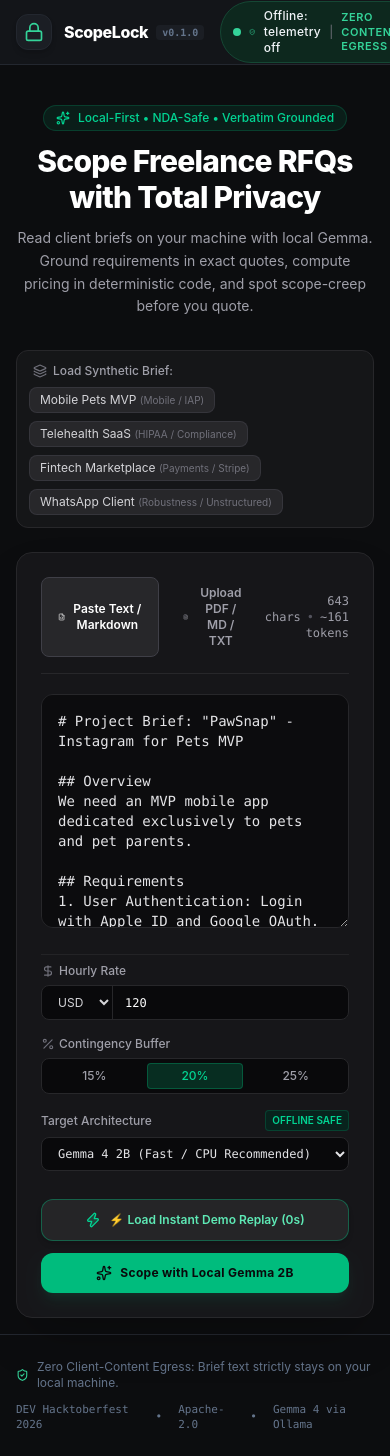
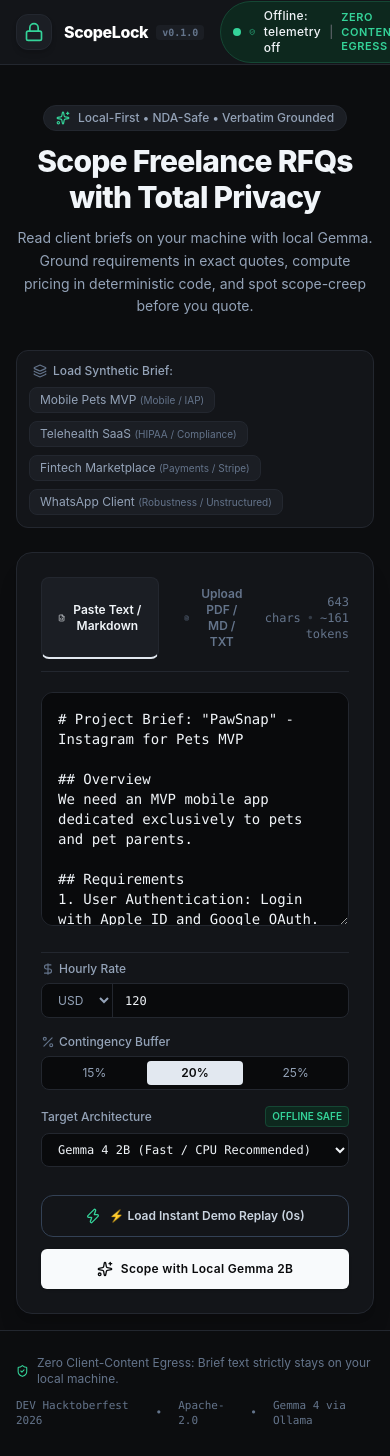
Before and after one commit to Rish-51/ScopeLock, a React (Vite) app in the folder frontend/: page / in a window 390 px wide. Shown: the top 1456 px of the page. Built offline with nearby package versions, Linux system fonts and the light colour scheme; no server answers.

Commit message:
feat: add IngestionDropzone component for uploading and analyzing project briefs

```diff
--- a/frontend/src/components/IngestionDropzone.tsx
+++ b/frontend/src/components/IngestionDropzone.tsx
@@ -168,23 +168,36 @@ export const IngestionDropzone: React.FC = () => {
     <div className="w-full max-w-4xl mx-auto space-y-6">
       {/* Hero Header */}
       <div className="text-center space-y-3 pt-6 pb-2">
-        <div className="inline-flex items-center gap-2 px-3 py-1 rounded-full bg-emerald-500/10 border border-emerald-500/20 text-emerald-400 text-xs font-medium">
-          <Sparkles className="w-3.5 h-3.5" />
+        <div
+          className="inline-flex items-center gap-2 px-3 py-1 rounded-full text-xs font-medium"
+          style={{
+            backgroundColor: 'var(--bg-elevated)',
+            border: '1px solid var(--border-subtle)',
+            color: 'var(--text-secondary)',
+          }}
+        >
+          <Sparkles className="w-3.5 h-3.5" style={{ color: 'var(--status-safe-fg)' }} />
           <span>Local-First • NDA-Safe • Verbatim Grounded</span>
         </div>
-        <h1 className="text-3xl sm:text-4xl font-extrabold tracking-tight text-white">
+        <h1 className="text-3xl sm:text-4xl font-extrabold tracking-tight" style={{ color: 'var(--text-primary)' }}>
           Scope Freelance RFQs with Total Privacy
         </h1>
-        <p className="text-zinc-400 max-w-2xl mx-auto text-sm sm:text-base leading-relaxed">
+        <p className="max-w-2xl mx-auto text-sm sm:text-base leading-relaxed" style={{ color: 'var(--text-secondary)' }}>
           Read client briefs on your machine with local Gemma. Ground requirements in exact quotes,
           compute pricing in deterministic code, and spot scope-creep before you quote.
         </p>
       </div>
 
       {/* Preset Briefs Bar */}
-      <div className="flex flex-wrap items-center justify-between gap-2 p-3 bg-zinc-900/80 border border-zinc-800 rounded-xl">
-        <span className="text-xs font-medium text-zinc-400 flex items-center gap-1.5 pl-1">
-          <Layers className="w-3.5 h-3.5 text-zinc-500" />
+      <div
+        className="flex flex-wrap items-center justify-between gap-2 p-3 rounded-xl"
+        style={{
+          backgroundColor: 'var(--bg-surface)',
+          border: '1px solid var(--border-subtle)',
+        }}
+      >
+        <span className="text-xs font-medium flex items-center gap-1.5 pl-1" style={{ color: 'var(--text-secondary)' }}>
+          <Layers className="w-3.5 h-3.5" style={{ color: 'var(--text-muted)' }} />
           <span>Load Synthetic Brief:</span>
         </span>
         <div className="flex flex-wrap gap-2">
@@ -196,45 +209,68 @@ export const IngestionDropzone: React.FC = () => {
                 setActiveInputTab("paste");
                 setSelectedFile(null);
               }}
-              className="px-2.5 py-1 text-xs rounded-lg bg-zinc-800 hover:bg-zinc-700 text-zinc-300 hover:text-white border border-zinc-700/60 transition-colors cursor-pointer"
+              className="px-2.5 py-1 text-xs rounded-lg transition-colors cursor-pointer"
+              style={{
+                backgroundColor: 'var(--bg-elevated)',
+                border: '1px solid var(--border-subtle)',
+                color: 'var(--text-secondary)',
+              }}
+              onMouseEnter={(e) => {
+                e.currentTarget.style.color = 'var(--text-primary)';
+                e.currentTarget.style.borderColor = 'var(--border-strong)';
+              }}
+              onMouseLeave={(e) => {
+                e.currentTarget.style.color = 'var(--text-secondary)';
+                e.currentTarget.style.borderColor = 'var(--border-subtle)';
+              }}
             >
-              {b.name} <span className="text-[10px] text-zinc-500">({b.tag})</span>
+              {b.name} <span className="text-[10px]" style={{ color: 'var(--text-muted)' }}>({b.tag})</span>
             </button>
           ))}
         </div>
       </div>
 
       {/* Input Tabs & Main Card */}
-      <div className="bg-zinc-900/90 border border-zinc-800 rounded-2xl p-6 shadow-2xl backdrop-blur-sm space-y-5">
-        <div className="flex items-center justify-between border-b border-zinc-800 pb-4">
+      <div
+        className="rounded-2xl p-6 shadow-xl space-y-5"
+        style={{
+          backgroundColor: 'var(--bg-surface)',
+          border: '1px solid var(--border-subtle)',
+        }}
+      >
+        <div className="flex items-center justify-between pb-3" style={{ borderBottom: '1px solid var(--border-subtle)' }}>
           <div className="flex gap-2">
             <button
               onClick={() => setActiveInputTab("paste")}
-              className={`px-4 py-2 text-xs font-semibold rounded-lg transition-colors cursor-pointer flex items-center gap-2 ${
-                activeInputTab === "paste"
-                  ? "bg-zinc-800 text-white border border-zinc-700"
-                  : "text-zinc-400 hover:text-zinc-200"
-              }`}
+              className="px-4 py-2 text-xs font-semibold rounded-lg transition-all cursor-pointer flex items-center gap-2"
+              style={{
+                backgroundColor: activeInputTab === "paste" ? 'var(--bg-elevated)' : 'transparent',
+                color: activeInputTab === "paste" ? 'var(--text-primary)' : 'var(--text-muted)',
+                border: activeInputTab === "paste" ? '1px solid var(--border-subtle)' : '1px solid transparent',
+                borderBottom: activeInputTab === "paste" ? '2px solid var(--border-focus)' : '1px solid transparent',
+              }}
             >
               <FileCode className="w-3.5 h-3.5" />
               <span>Paste Text / Markdown</span>
             </button>
             <button
               onClick={() => setActiveInputTab("file")}
-              className={`px-4 py-2 text-xs font-semibold rounded-lg transition-colors cursor-pointer flex items-center gap-2 ${
-                activeInputTab === "file"
-                  ? "bg-zinc-800 text-white border border-zinc-700"
-                  : "text-zinc-400 hover:text-zinc-200"
-              }`}
+              className="px-4 py-2 text-xs font-semibold rounded-lg transition-all cursor-pointer flex items-center gap-2"
+              style={{
+                backgroundColor: activeInputTab === "file" ? 'var(--bg-elevated)' : 'transparent',
+                color: activeInputTab === "file" ? 'var(--text-primary)' : 'var(--text-muted)',
+                border: activeInputTab === "file" ? '1px solid var(--border-subtle)' : '1px solid transparent',
+                borderBottom: activeInputTab === "file" ? '2px solid var(--border-focus)' : '1px solid transparent',
+              }}
             >
               <FileText className="w-3.5 h-3.5" />
               <span>Upload PDF / MD / TXT</span>
             </button>
           </div>
 
-          <div className="text-right text-xs font-mono text-zinc-400">
+          <div className="text-right text-xs font-mono" style={{ color: 'var(--text-muted)' }}>
             <span>{charCount.toLocaleString()} chars</span>
-            <span className="mx-1.5 text-zinc-600">•</span>
+            <span className="mx-1.5 opacity-40">•</span>
             <span>~{estimatedTokens.toLocaleString()} tokens</span>
           </div>
         </div>
@@ -247,7 +283,18 @@ export const IngestionDropzone: React.FC = () => {
               onChange={(e) => setPastedText(e.target.value)}
               placeholder="Paste your client RFQ, project brief, or email here..."
               rows={10}
-              className="w-full bg-zinc-950/70 border border-zinc-800 rounded-xl p-4 text-sm font-mono text-zinc-200 placeholder-zinc-600 focus:outline-none focus:border-emerald-500/50 focus:ring-1 focus:ring-emerald-500/50 transition-all resize-y"
+              className="w-full rounded-xl p-4 text-sm font-mono transition-all resize-y outline-none"
+              style={{
+                backgroundColor: 'var(--bg-input)',
+                border: '1px solid var(--border-subtle)',
+                color: 'var(--text-primary)',
+              }}
+              onFocus={(e) => {
+                e.currentTarget.style.borderColor = 'var(--border-focus)';
+              }}
+              onBlur={(e) => {
+                e.currentTarget.style.borderColor = 'var(--border-subtle)';
+              }}
             />
           </div>
         ) : (
@@ -255,7 +302,11 @@ export const IngestionDropzone: React.FC = () => {
             onDragOver={(e) => e.preventDefault()}
             onDrop={handleDrop}
             onClick={() => fileInputRef.current?.click()}
-            className="border-2 border-dashed border-zinc-800 hover:border-zinc-700 rounded-xl p-10 text-center cursor-pointer bg-zinc-950/40 hover:bg-zinc-950/70 transition-all"
+            className="border-2 border-dashed rounded-xl p-10 text-center cursor-pointer transition-all"
+            style={{
+              backgroundColor: 'var(--bg-input)',
+              borderColor: 'var(--border-subtle)',
+            }}
           >
             <input
               ref={fileInputRef}
@@ -264,35 +315,46 @@ export const IngestionDropzone: React.FC = () => {
               onChange={handleFileChange}
               className="hidden"
             />
-            <Upload className="w-10 h-10 text-zinc-500 mx-auto mb-3" />
+            <Upload className="w-10 h-10 mx-auto mb-3" style={{ color: 'var(--text-muted)' }} />
             {selectedFile ? (
               <div className="space-y-1">
-                <p className="text-sm font-medium text-emerald-400">{selectedFile.name}</p>
-                <p className="text-xs text-zinc-500">{(selectedFile.size / 1024).toFixed(1)} KB</p>
+                <p className="text-sm font-medium" style={{ color: 'var(--status-safe-fg)' }}>{selectedFile.name}</p>
+                <p className="text-xs" style={{ color: 'var(--text-muted)' }}>{(selectedFile.size / 1024).toFixed(1)} KB</p>
               </div>
             ) : (
               <div className="space-y-1">
-                <p className="text-sm font-medium text-zinc-300">
+                <p className="text-sm font-medium" style={{ color: 'var(--text-primary)' }}>
                   Drag and drop your RFP document, or click to browse
                 </p>
-                <p className="text-xs text-zinc-500">Supports .pdf, .md, .txt (max 10MB)</p>
+                <p className="text-xs" style={{ color: 'var(--text-muted)' }}>Supports .pdf, .md, .txt (max 10MB)</p>
               </div>
             )}
           </div>
         )}
 
         {/* Commercial Configuration Parameters */}
-        <div className="grid grid-cols-1 sm:grid-cols-3 gap-4 pt-2 border-t border-zinc-800/80">
+        <div className="grid grid-cols-1 sm:grid-cols-3 gap-4 pt-2" style={{ borderTop: '1px solid var(--border-subtle)' }}>
           <div>
-            <label className="block text-xs font-medium text-zinc-400 mb-1.5 flex items-center gap-1">
-              <DollarSign className="w-3.5 h-3.5 text-zinc-500" />
+            <label className="block text-xs font-medium mb-1.5 flex items-center gap-1" style={{ color: 'var(--text-secondary)' }}>
+              <DollarSign className="w-3.5 h-3.5" style={{ color: 'var(--text-muted)' }} />
               <span>Hourly Rate</span>
             </label>
-            <div className="flex rounded-lg bg-zinc-950 border border-zinc-800 focus-within:border-zinc-600">
+            <div
+              className="flex rounded-lg overflow-hidden"
+              style={{
+                backgroundColor: 'var(--bg-input)',
+                border: '1px solid var(--border-subtle)',
+              }}
+            >
               <select
                 value={currency}
                 onChange={(e) => setCurrency(e.target.value)}
-                className="bg-transparent text-xs text-zinc-300 px-3 py-2 border-r border-zinc-800 focus:outline-none"
+                className="text-xs px-3 py-2 border-r outline-none cursor-pointer"
+                style={{
+                  backgroundColor: 'transparent',
+                  color: 'var(--text-secondary)',
+                  borderColor: 'var(--border-subtle)',
+                }}
               >
                 <option value="USD">USD</option>
                 <option value="INR">INR</option>
@@ -303,27 +365,35 @@ export const IngestionDropzone: React.FC = () => {
                 type="number"
                 value={hourlyRate}
                 onChange={(e) => setHourlyRate(Number(e.target.value) || 0)}
-                className="w-full bg-transparent px-3 py-2 text-xs font-mono text-white focus:outline-none"
+                className="w-full bg-transparent px-3 py-2 text-xs font-mono outline-none"
+                style={{ color: 'var(--text-primary)' }}
               />
             </div>
           </div>
 
           <div>
-            <label className="block text-xs font-medium text-zinc-400 mb-1.5 flex items-center gap-1">
-              <Percent className="w-3.5 h-3.5 text-zinc-500" />
+            <label className="block text-xs font-medium mb-1.5 flex items-center gap-1" style={{ color: 'var(--text-secondary)' }}>
+              <Percent className="w-3.5 h-3.5" style={{ color: 'var(--text-muted)' }} />
               <span>Contingency Buffer</span>
             </label>
-            <div className="grid grid-cols-3 gap-1 bg-zinc-950 p-1 rounded-lg border border-zinc-800">
+            <div
+              className="grid grid-cols-3 gap-1 p-1 rounded-lg"
+              style={{
+                backgroundColor: 'var(--bg-input)',
+                border: '1px solid var(--border-subtle)',
+              }}
+            >
               {[15, 20, 25].map((pct) => (
                 <button
                   key={pct}
                   type="button"
                   onClick={() => setContingencyPercent(pct)}
-                  className={`py-1 text-xs rounded font-medium transition-colors cursor-pointer ${
-                    contingencyPercent === pct
-                      ? "bg-emerald-500/20 text-emerald-400 border border-emerald-500/30"
-                      : "text-zinc-400 hover:text-zinc-200"
-                  }`}
+                  className="py-1 text-xs rounded transition-colors cursor-pointer"
+                  style={{
+                    backgroundColor: contingencyPercent === pct ? 'var(--pill-active-bg)' : 'transparent',
+                    color: contingencyPercent === pct ? 'var(--pill-active-fg)' : 'var(--text-secondary)',
+                    fontWeight: contingencyPercent === pct ? 600 : 400,
+                  }}
                 >
                   {pct}%
                 </button>
@@ -333,15 +403,27 @@ export const IngestionDropzone: React.FC = () => {
 
           <div>
             <div className="flex items-center justify-between mb-1.5">
-              <label className="text-xs font-medium text-zinc-400">Target Architecture</label>
-              <span className="text-[10px] text-emerald-400 font-semibold bg-emerald-950/60 border border-emerald-500/20 px-1.5 py-0.5 rounded">
+              <label className="text-xs font-medium" style={{ color: 'var(--text-secondary)' }}>Target Architecture</label>
+              <span
+                className="text-[10px] font-semibold px-1.5 py-0.5 rounded"
+                style={{
+                  backgroundColor: 'var(--status-safe-bg)',
+                  border: '1px solid var(--status-safe-border)',
+                  color: 'var(--status-safe-fg)',
+                }}
+              >
                 OFFLINE SAFE
               </span>
             </div>
             <select
               value={selectedModel}
               onChange={(e) => setSelectedModel(e.target.value)}
-              className="w-full bg-zinc-950 border border-zinc-800 rounded-lg px-3 py-2 text-xs font-mono text-zinc-200 focus:outline-none focus:border-emerald-500/50 cursor-pointer"
+              className="w-full rounded-lg px-3 py-2 text-xs font-mono outline-none cursor-pointer"
+              style={{
+                backgroundColor: 'var(--bg-input)',
+                border: '1px solid var(--border-subtle)',
+                color: 'var(--text-primary)',
+              }}
             >
               <option value="gemma4:e2b">Gemma 4 2B (Fast / CPU Recommended)</option>
               <option value="gemma4:e4b">Gemma 4 4B (Deep / GPU)</option>
@@ -362,9 +444,14 @@ export const IngestionDropzone: React.FC = () => {
             <button
               type="button"
               onClick={handleLoadDemo}
-              className="shrink-0 px-3 py-1.5 rounded-lg bg-emerald-500/20 hover:bg-emerald-500/30 text-emerald-300 border border-emerald-500/40 text-xs font-semibold flex items-center gap-1.5 transition-colors cursor-pointer self-end sm:self-center"
+              className="shrink-0 px-3 py-1.5 rounded-lg border text-xs font-semibold flex items-center gap-1.5 transition-colors cursor-pointer self-end sm:self-center"
+              style={{
+                backgroundColor: 'var(--bg-elevated)',
+                borderColor: 'var(--border-subtle)',
+                color: 'var(--text-primary)',
+              }}
             >
-              <Zap className="w-3.5 h-3.5 text-emerald-400" />
+              <Zap className="w-3.5 h-3.5" style={{ color: 'var(--status-safe-fg)' }} />
               <span>Load Instant Demo</span>
             </button>
           </div>
@@ -378,9 +465,20 @@ export const IngestionDropzone: React.FC = () => {
               type="button"
               onClick={handleLoadDemo}
               disabled={isAnalyzing}
-              className="py-3 px-4 rounded-xl bg-zinc-800/90 hover:bg-zinc-800 border border-emerald-500/40 hover:border-emerald-500/70 text-emerald-300 hover:text-emerald-200 font-semibold text-xs transition-all shadow-md flex items-center justify-center gap-2 cursor-pointer disabled:opacity-50 disabled:cursor-not-allowed"
+              className="py-3 px-4 rounded-xl font-semibold text-xs transition-all flex items-center justify-center gap-2 cursor-pointer disabled:opacity-50 disabled:cursor-not-allowed"
+              style={{
+                backgroundColor: 'var(--accent-secondary-bg)',
+                border: '1px solid var(--accent-secondary-border)',
+                color: 'var(--accent-secondary-fg)',
+              }}
+              onMouseEnter={(e) => {
+                e.currentTarget.style.backgroundColor = 'var(--accent-secondary-hover)';
+              }}
+              onMouseLeave={(e) => {
+                e.currentTarget.style.backgroundColor = 'var(--accent-secondary-bg)';
+              }}
             >
-              <Zap className="w-4 h-4 text-emerald-400 shrink-0 fill-emerald-400/20" />
+              <Zap className="w-4 h-4 shrink-0" style={{ color: 'var(--status-safe-fg)' }} />
               <span>⚡ Load Instant Demo Replay (0s)</span>
             </button>
 
@@ -389,7 +487,19 @@ export const IngestionDropzone: React.FC = () => {
               type="button"
               onClick={handleAnalyze}
               disabled={isAnalyzing}
-              className="py-3 px-6 rounded-xl bg-emerald-500 hover:bg-emerald-400 disabled:bg-zinc-800 text-zinc-950 disabled:text-zinc-500 font-bold text-xs tracking-wide transition-all shadow-lg shadow-emerald-500/10 hover:shadow-emerald-500/20 flex items-center justify-center gap-2 cursor-pointer disabled:cursor-not-allowed"
+              className="py-3 px-6 text-xs tracking-wide transition-all flex items-center justify-center gap-2 cursor-pointer disabled:opacity-50 disabled:cursor-not-allowed shadow-sm"
+              style={{
+                backgroundColor: 'var(--accent-primary-bg)',
+                color: 'var(--accent-primary-fg)',
+                borderRadius: 'var(--input-radius)',
+                fontWeight: 600,
+              }}
+              onMouseEnter={(e) => {
+                e.currentTarget.style.backgroundColor = 'var(--accent-primary-hover)';
+              }}
+              onMouseLeave={(e) => {
+                e.currentTarget.style.backgroundColor = 'var(--accent-primary-bg)';
+              }}
             >
               {isAnalyzing ? (
                 <>
@@ -407,27 +517,35 @@ export const IngestionDropzone: React.FC = () => {
 
           {/* Active CPU Progress Indicator */}
           {isAnalyzing && (
-            <div className="p-4 rounded-xl bg-zinc-950/90 border border-zinc-800/80 space-y-2.5 text-xs text-zinc-300 animate-in fade-in duration-300">
+            <div
+              className="p-4 rounded-xl space-y-2.5 text-xs animate-in fade-in duration-300"
+              style={{
+                backgroundColor: 'var(--bg-elevated)',
+                border: '1px solid var(--border-subtle)',
+                color: 'var(--text-secondary)',
+              }}
+            >
               <div className="flex items-center justify-between">
-                <span className="font-semibold text-emerald-400 flex items-center gap-2">
-                  <span className="inline-block animate-spin rounded-full h-3 w-3 border-2 border-emerald-400 border-t-transparent" />
+                <span className="font-semibold flex items-center gap-2" style={{ color: 'var(--status-safe-fg)' }}>
+                  <span className="inline-block animate-spin rounded-full h-3 w-3 border-2 border-t-transparent" style={{ borderColor: 'var(--status-safe-fg)' }} />
                   Local 5-Step Scoping Pipeline in Progress
                 </span>
-                <span className="font-mono text-xs text-zinc-400 flex items-center gap-1">
-                  <Clock className="w-3.5 h-3.5 text-zinc-500" />
+                <span className="font-mono text-xs flex items-center gap-1" style={{ color: 'var(--text-muted)' }}>
+                  <Clock className="w-3.5 h-3.5" />
                   {elapsedSeconds}s elapsed
                 </span>
               </div>
-              <p className="text-zinc-400 leading-relaxed text-[11px]">
+              <p className="leading-relaxed text-[11px]" style={{ color: 'var(--text-secondary)' }}>
                 Ollama is executing schema-constrained inference on your local CPU. Zero client data leaves your laptop.
                 Because CPUs generate tokens sequentially at ~3–5 tokens/sec, this takes 1–3 minutes per step.
               </p>
-              <div className="pt-1.5 flex items-center justify-between border-t border-zinc-800/60">
-                <span className="text-[11px] text-zinc-500">Want to test the full workbench immediately?</span>
+              <div className="pt-1.5 flex items-center justify-between" style={{ borderTop: '1px solid var(--border-subtle)' }}>
+                <span className="text-[11px]" style={{ color: 'var(--text-muted)' }}>Want to test the full workbench immediately?</span>
                 <button
                   type="button"
                   onClick={handleLoadDemo}
-                  className="text-[11px] text-emerald-400 hover:text-emerald-300 font-semibold underline cursor-pointer"
+                  className="text-[11px] font-semibold underline cursor-pointer"
+                  style={{ color: 'var(--status-safe-fg)' }}
                 >
                   ⚡ Switch to Instant Demo Trace →
                 </button>
```
